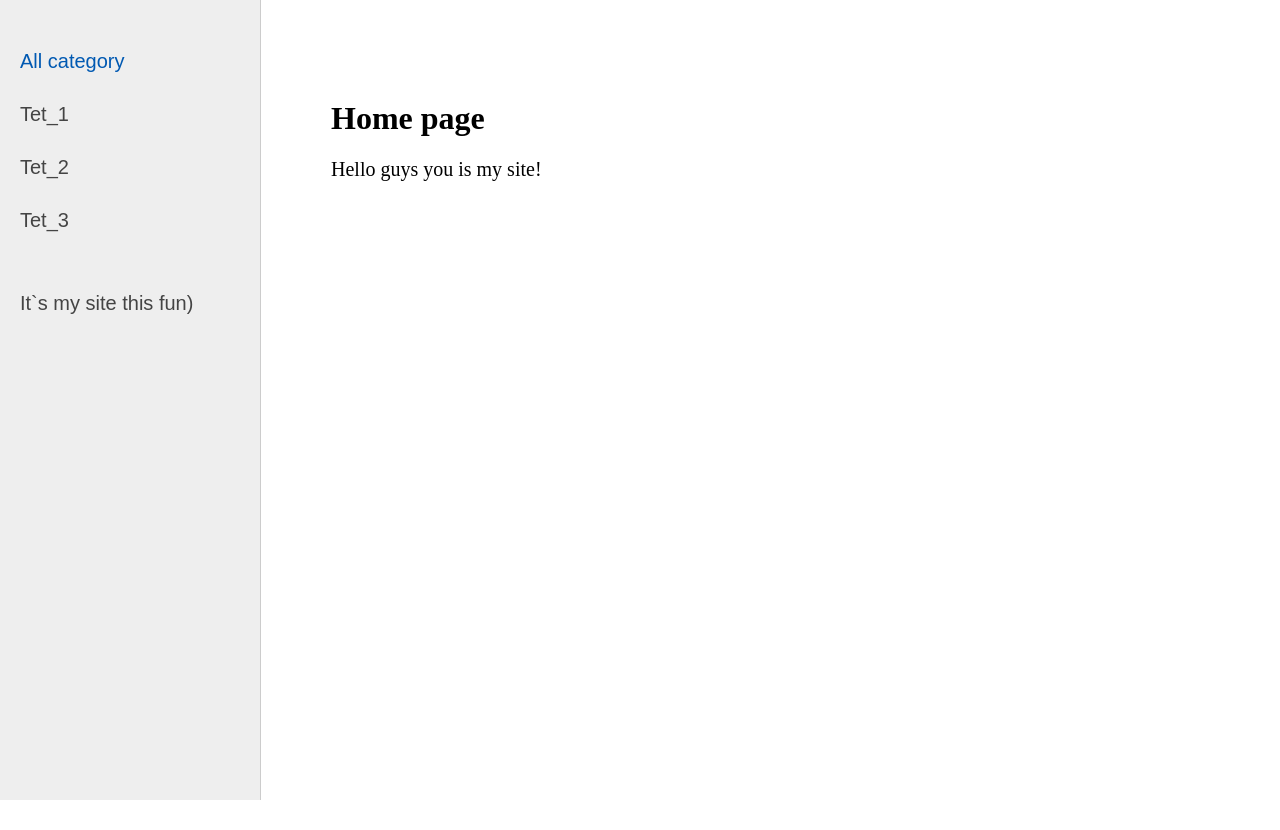
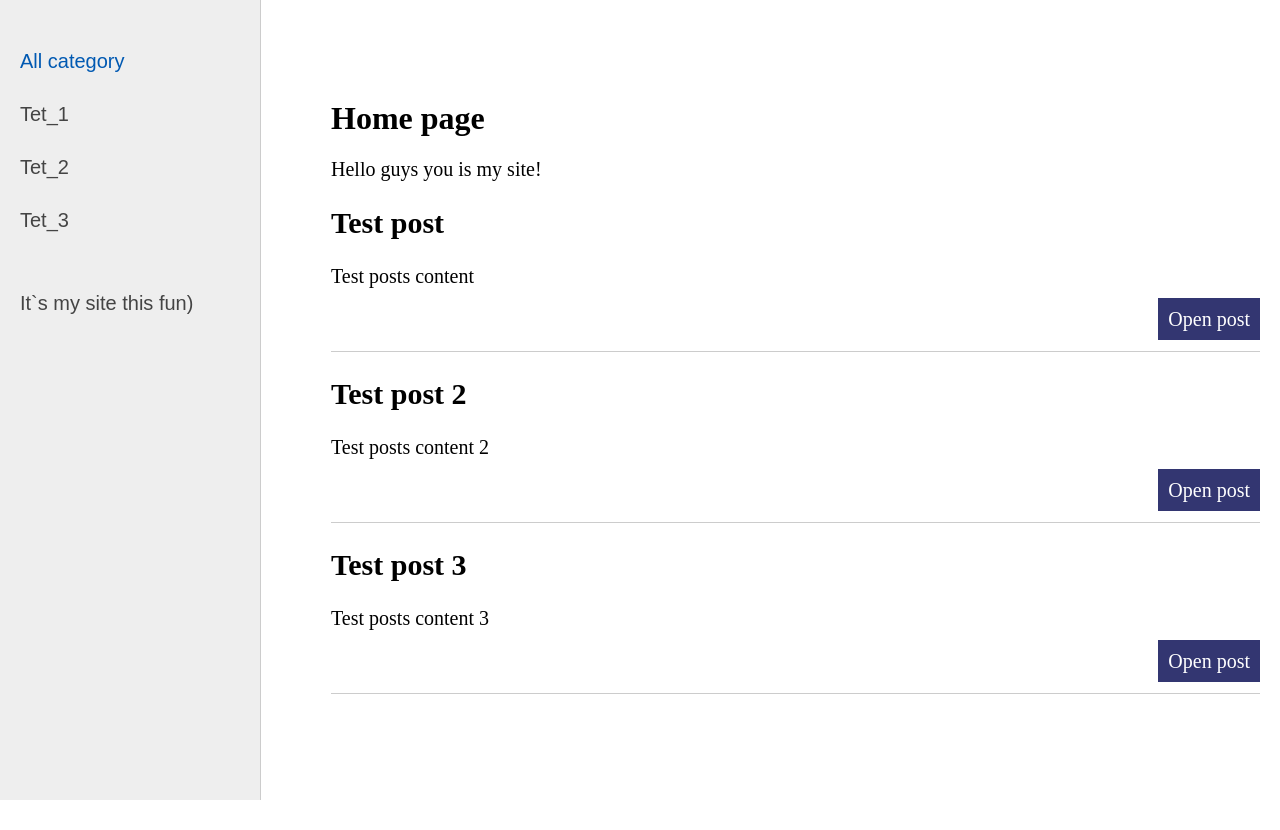
Before and after one commit to sera1t/pyTetApp, a Django app: page / in a window 1280 px wide. Shown: the part 60-890 px from the top of the page. Run offline with Django 4.2, Linux system fonts and the light colour scheme; data comes from the database, SQL or seed files in the repository; both versions use the stored data as it was after the commit.

Commit message:
Debug posts

```diff
--- a/tetapp/templates/tetapp/index.html
+++ b/tetapp/templates/tetapp/index.html
@@ -4,12 +4,12 @@
     <h1>{{ title }}</h1>
     <p>Hello guys you is my site!</p>
     <ul class="list-articles">
-        {% for u in posts %}
+        {% for p in posts %}
         <li>
-            <h2>{{ u.first_name_user }} {{ u.last_name_user }}</h2>
-            <p>{{ u.email_user }}</p>
+            <h2>{{ p.title }}</h2>
+            <p>{{ p.content }}</p>
             <div class="clear"></div>
-            <p class="link-read-post"><a href="{{ u.get_absolute_url }}">Open profile</a></p>
+            <p class="link-read-post"><a href="{{ p.get_absolute_url }}">Open post</a></p>
         </li>
         {% endfor %}
     </ul>
--- a/tetapp/urls.py
+++ b/tetapp/urls.py
@@ -8,5 +8,5 @@ urlpatterns = [
     path('addpage/', addpage, name='add_page'),
     path('contact/', contact, name='contact'),
     path('login/', login, name='login'),
-    path('user/<int:user_id>/', user, name='user')
+    path('posts/<int:user_id>/', show_posts, name='user')
 ]
--- a/tetapp/views.py
+++ b/tetapp/views.py
@@ -10,9 +10,9 @@ menu = [{'title': 'About', 'url_name': 'about'},
         ]
 
 def index(request):
-    user = posts.objects.all()
+    post = posts.objects.all()
     context = {
-        'user': user,
+        'posts': post,
         'menu': menu,
         'title': 'Home page'
     }
@@ -30,8 +30,8 @@ def addpage(request):
 def login(request):
     return HttpResponse('Log In')
 
-def user(request, posts_id):
-    return HttpResponse(f"User in id ={posts_id}")
+def show_posts(request, posts_id):
+    return HttpResponse(f"Post in id ={posts_id}")
 
 def pageNotFound(request, exceprion):
     return HttpResponseNotFound('<h1>Страница не найдена</h1>')
```
Also changed, not shown: db.sqlite3.
